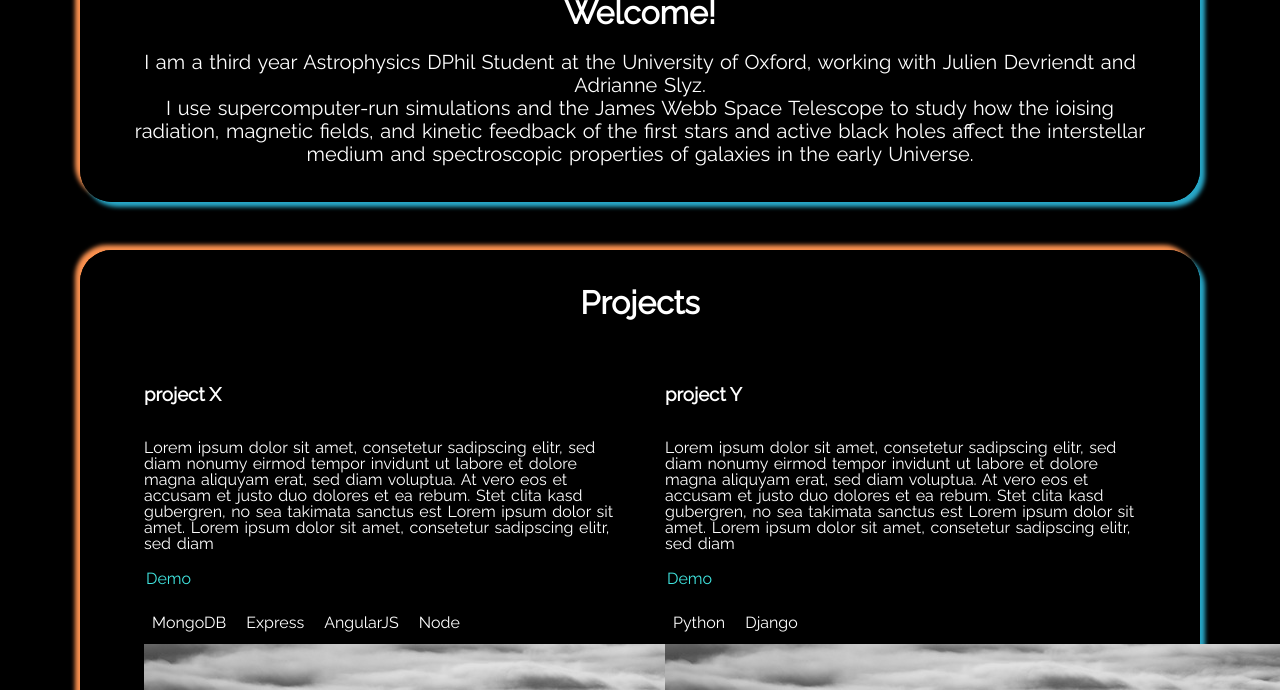
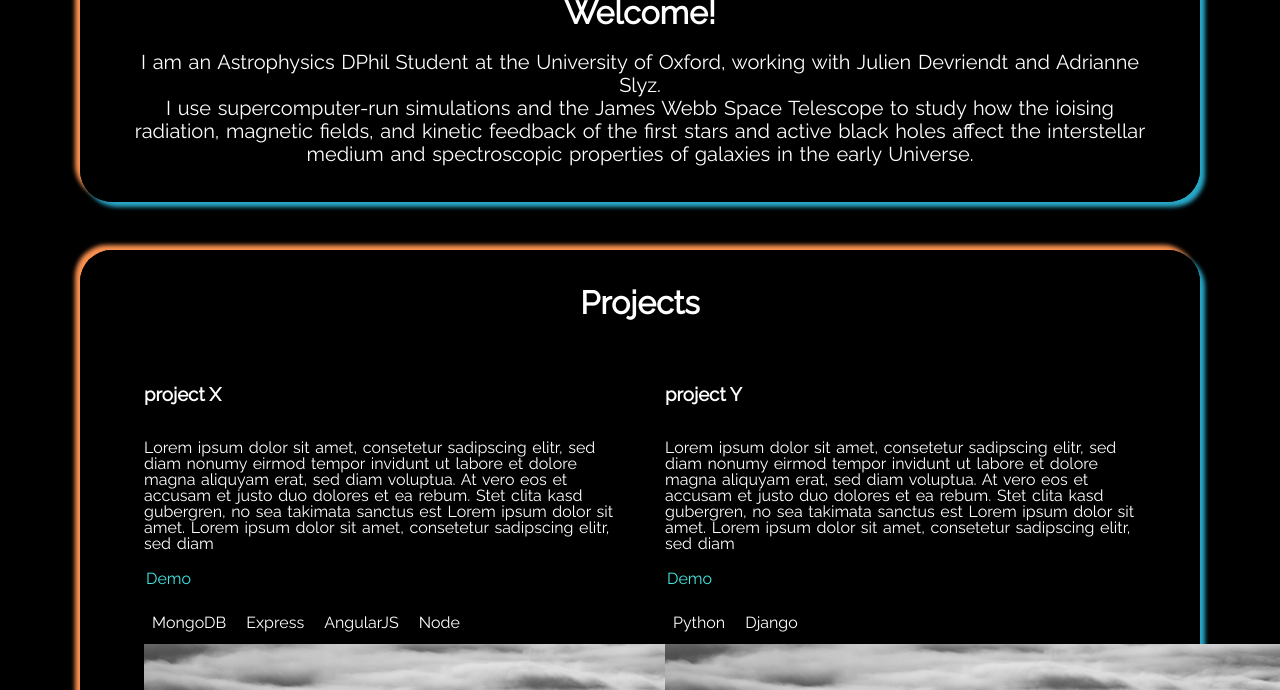
Before and after one commit to Chousti/Chousti.github.io, a Jekyll site: the page built from index.html, in a window 1280 px wide and 900 px high, scrolled down 1048 px, cut to the strip 210-900 px from the top of the window. Built offline with Jekyll 4.4.1, drawn with Linux system fonts in a browser that asks for light colours.

Commit message:
changing text

```diff
--- a/_config.yml
+++ b/_config.yml
@@ -36,7 +36,7 @@ show_aboutme_card: true
 # about_me_title: The will be displayed as the title in the About Me section
 about_me_title: Welcome!
 # about_me_description: This will be displayed under the title.
-about_me_description: I am a third year Astrophysics DPhil Student at the University of Oxford, working with Julien Devriendt and Adrianne Slyz. <br> I use supercomputer-run simulations and the James Webb Space Telescope to study how the ioising radiation, magnetic fields, and kinetic feedback of the first stars and active black holes affect the interstellar medium and spectroscopic properties of galaxies in the early Universe.
+about_me_description: I am an Astrophysics DPhil Student at the University of Oxford, working with Julien Devriendt and Adrianne Slyz. <br> I use supercomputer-run simulations and the James Webb Space Telescope to study how the ioising radiation, magnetic fields, and kinetic feedback of the first stars and active black holes affect the interstellar medium and spectroscopic properties of galaxies in the early Universe.
 
 # SKILLS SECTION
 # show_skills_card:
```
